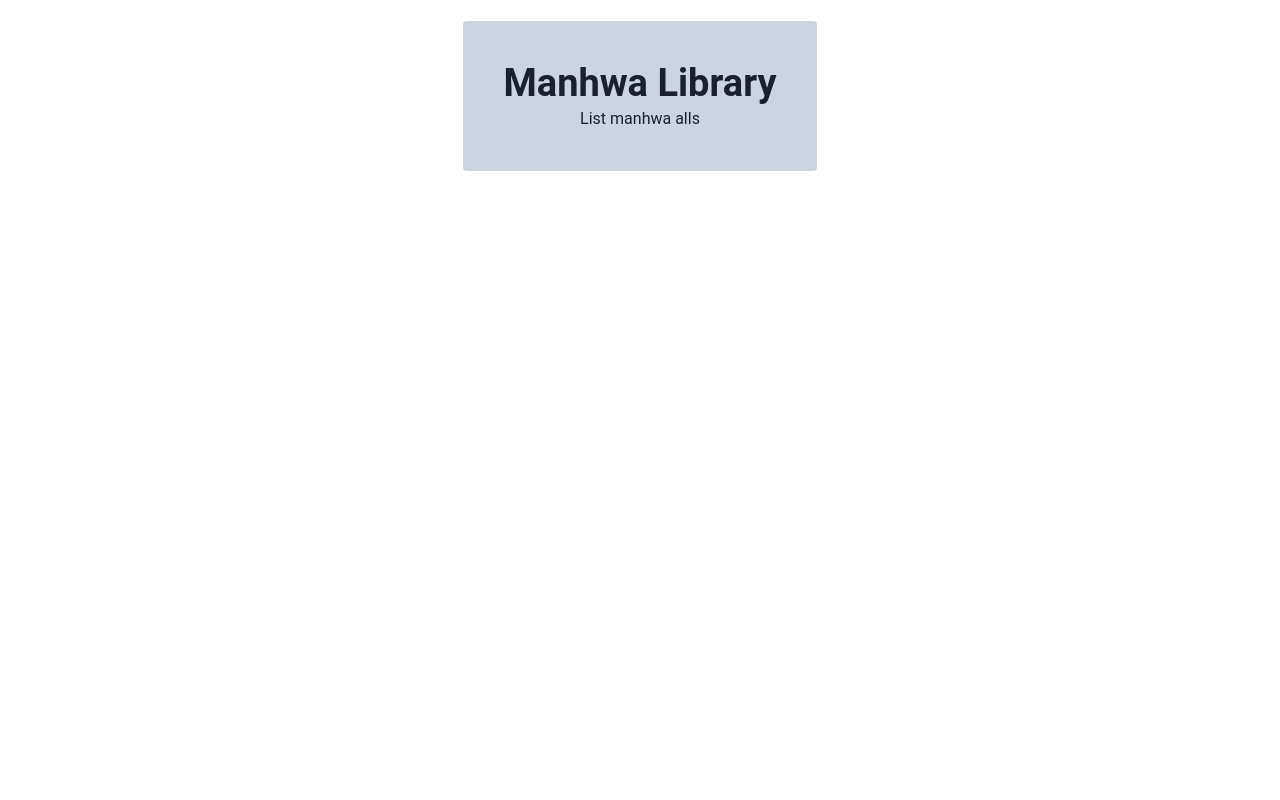
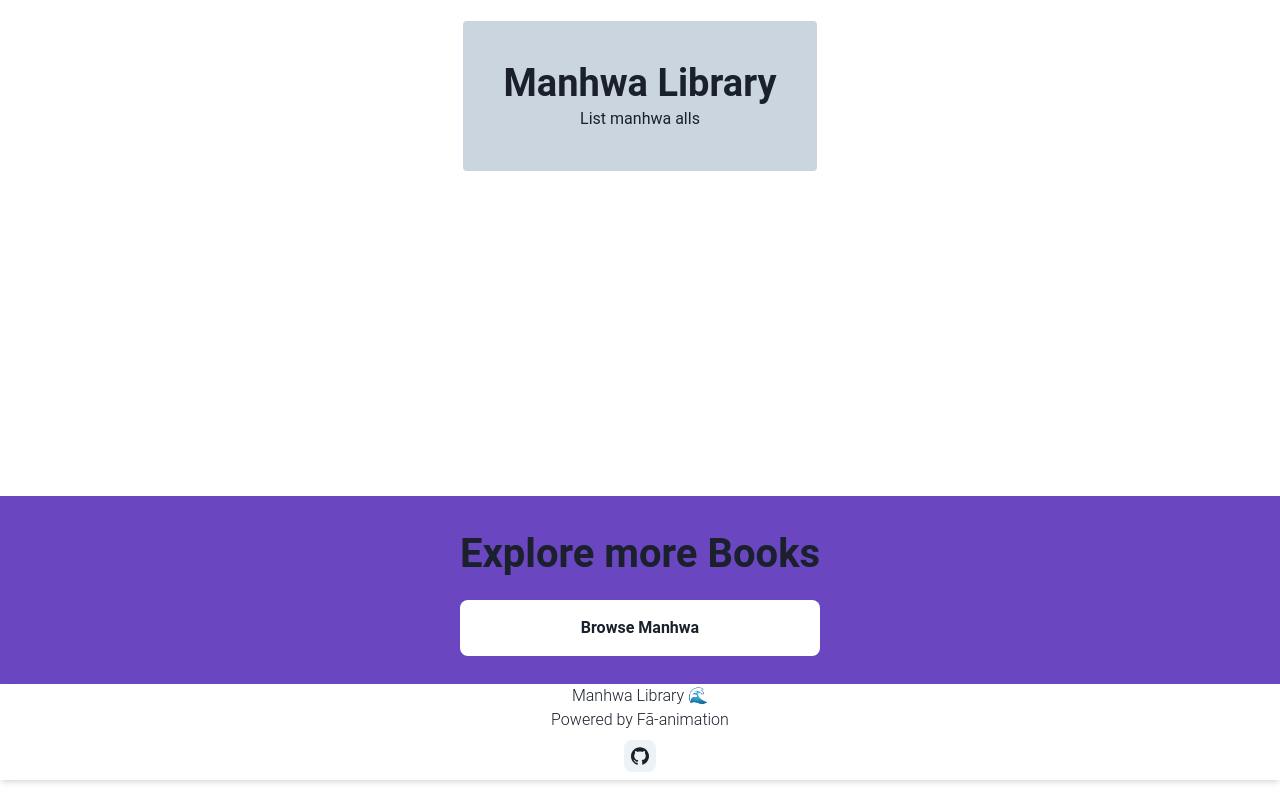
Before and after one commit to fa-animation/manhwa-library, a Next.js app: page / in a window 1280 px wide. Shown: the part 1195-1995 px from the top of the page. Before the commit the page ends 1691 px from the top, so only its background shows below. Built offline with nearby package versions, Linux system fonts and the light colour scheme.

Commit message:
feat: update

```diff
--- a/src/pages/_app.tsx
+++ b/src/pages/_app.tsx
@@ -1,10 +1,12 @@
 import type { AppProps } from 'next/app'
 import { ChakraProvider } from '@/components/chakra-provider'
+import MyFooter from '@/layout/footer'
 
 export default function App({ Component, pageProps }: AppProps) {
   return (
     <ChakraProvider>
       <Component {...pageProps} />
+      <MyFooter />
     </ChakraProvider>
   )
 }
--- a/src/pages/index.tsx
+++ b/src/pages/index.tsx
@@ -3,6 +3,7 @@ import Head from 'next/head'
 import NavHero from '@/layout/header'
 import HeroPage from '@/containers/HeroPage'
 import CardGrid from '@/components/card-grid'
+import Explore from '@/components/explore'
 
 export default function Home() {
   return (
@@ -24,6 +25,7 @@ export default function Home() {
           <Text>List manhwa alls</Text>
         </Box>
       </Flex>
+      <Explore />
     </>
   )
 }
```
